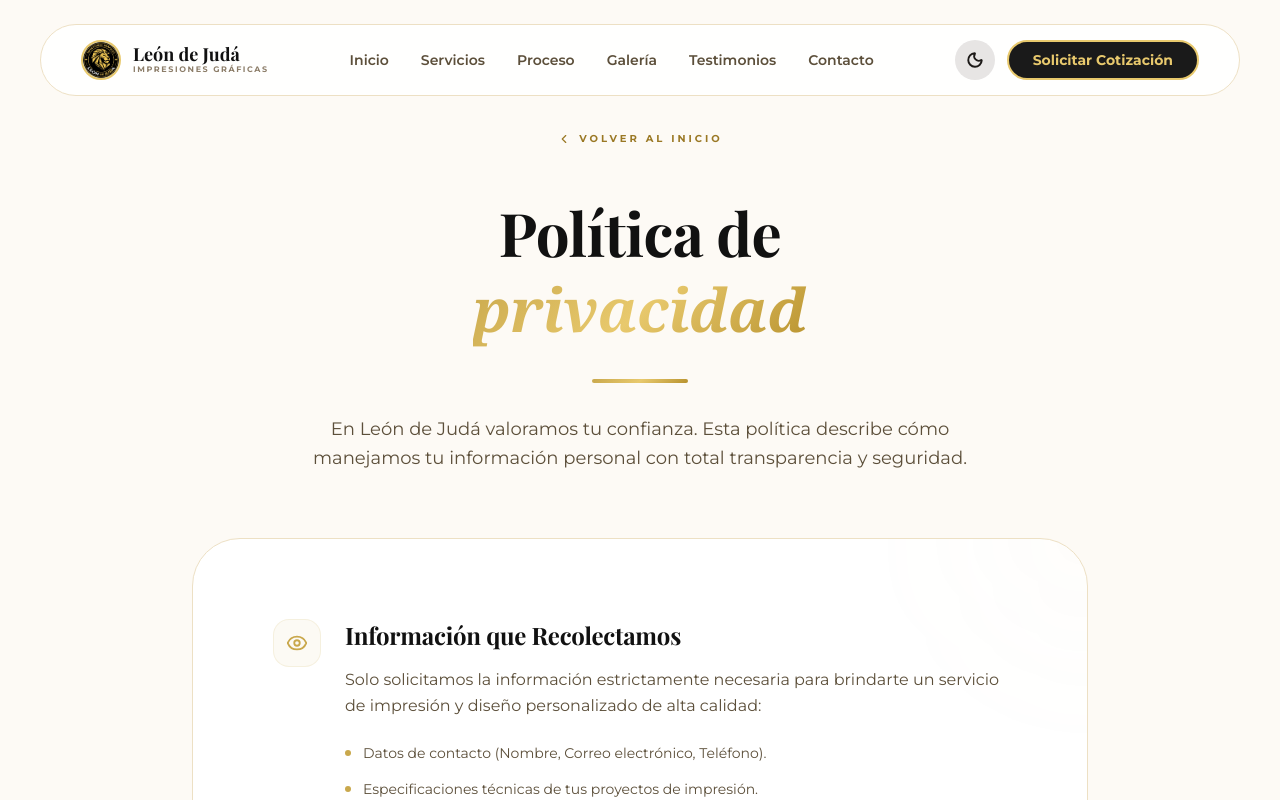
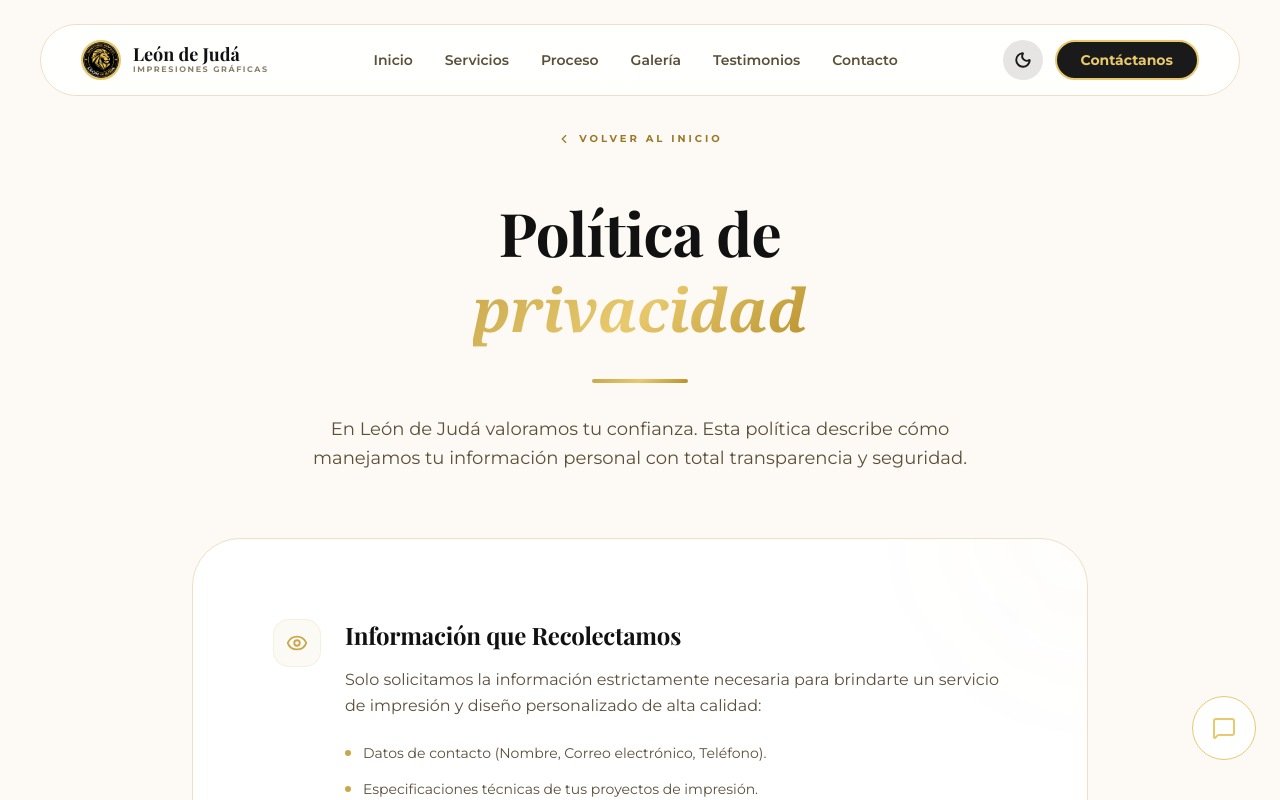
Before and after one commit to marisol0davila21-sudo/leonjd, a Next.js app in the folder frontend/: page /politica-privacidad in a window 1280 px wide. Shown: the top 800 px of the page. Built offline with nearby package versions, Linux system fonts and the light colour scheme.

Commit message:
feat: implement interactive customer feedback form and initialize application structure and navigation pages

```diff
--- a/frontend/app/layout.tsx
+++ b/frontend/app/layout.tsx
@@ -1,6 +1,11 @@
 import type { Metadata } from "next";
 import { Playfair_Display, Montserrat } from "next/font/google";
+import Script from "next/script";
 import "./globals.css";
+import Navbar from "@/components/navigation/navbar";
+import Footer from "@/components/layout/footer";
+import FeedbackForm from "@/components/feedback/feedback-form";
+// import ScrollToTop from "@/components/ui/scroll-to-top";
 
 const playfair = Playfair_Display({
   variable: "--font-display",
@@ -45,22 +50,18 @@ export default function RootLayout({
   children: React.ReactNode;
 }) {
   return (
-    <html
-      lang="es"
-      className={`${playfair.variable} ${montserrat.variable}`}
-      suppressHydrationWarning
-    >
-      <body className="min-h-screen flex flex-col antialiased">
-        <script
-          id="theme-checker"
+    <html lang="es" className={`${playfair.variable} ${montserrat.variable}`} suppressHydrationWarning>
+      <head>
+        <Script
+          id="theme-strategy"
+          strategy="beforeInteractive"
           dangerouslySetInnerHTML={{
             __html: `
               (function() {
                 try {
-                  var theme = localStorage.getItem('theme');
-                  var supportDarkMode = window.matchMedia('(prefers-color-scheme: dark)').matches === true;
-                  if (!theme && supportDarkMode) theme = 'dark';
-                  if (theme === 'dark') {
+                  const savedTheme = localStorage.getItem('theme');
+                  const prefersDark = window.matchMedia('(prefers-color-scheme: dark)').matches;
+                  if (savedTheme === 'dark' || (!savedTheme && prefersDark)) {
                     document.documentElement.classList.add('dark');
                   } else {
                     document.documentElement.classList.remove('dark');
@@ -70,7 +71,15 @@ export default function RootLayout({
             `,
           }}
         />
-        {children}
+      </head>
+      <body className="min-h-screen flex flex-col antialiased">
+        <Navbar />
+        <main className="flex-grow">
+          {children}
+        </main>
+        <Footer />
+        {/* <ScrollToTop /> */}
+        <FeedbackForm />
       </body>
     </html>
   );
--- a/frontend/app/page.tsx
+++ b/frontend/app/page.tsx
@@ -1,40 +1,23 @@
 'use client'
 
-import { useState } from 'react'
-import Navbar from '@/components/navigation/navbar'
 import Hero from '@/sections/hero/hero'
 import Services from '@/sections/services/services'
 import Process from '@/sections/process/process'
 import WhyUs from '@/sections/why-us/why-us'
-import Testimonials, { TestimonialType } from '@/sections/testimonials/testimonials'
+import Testimonials from '@/sections/testimonials/testimonials'
 import ContactCTA from '@/sections/contact/contact-cta'
 import NewsletterSection from '@/components/newsletter/newsletter-section'
-import Footer from '@/components/layout/footer'
-import FeedbackForm from '@/components/feedback/feedback-form'
 
 export default function Home() {
-  const [newTestimonials, setNewTestimonials] = useState<TestimonialType[]>([])
-
-  const handleAddTestimonial = (testimonial: TestimonialType) => {
-    setNewTestimonials(prev => [...prev, testimonial])
-  }
-
   return (
-    <>
-      <Navbar />
     <main className="relative">
-        {/* Floating Feedback Form - Vertical Design */}
-        <FeedbackForm onAddTestimonial={handleAddTestimonial} />
-
       <Hero />
       <Services />
       <Process />
       <WhyUs />
-        <Testimonials externalTestimonials={newTestimonials} />
+      <Testimonials />
       <ContactCTA />
       <NewsletterSection />
     </main>
-      <Footer />
-    </>
   )
 }
--- a/frontend/app/politica-privacidad/page.tsx
+++ b/frontend/app/politica-privacidad/page.tsx
@@ -1,14 +1,10 @@
 'use client'
 
-import Navbar from '@/components/navigation/navbar'
-import Footer from '@/components/layout/footer'
 import { ShieldCheck, Lock, Eye, FileText, ChevronLeft } from 'lucide-react'
 import Link from 'next/link'
 
 export default function PrivacyPolicy() {
   return (
-    <>
-      <Navbar />
     <main className="pt-32 pb-24 bg-[#fdfaf5] dark:bg-[#050505] transition-colors duration-500">
       <div className="container-main">
         {/* Header */}
@@ -118,7 +114,5 @@ export default function PrivacyPolicy() {
         </div>
       </div>
     </main>
-      <Footer />
-    </>
   )
 }
--- a/frontend/components/feedback/feedback-form.tsx
+++ b/frontend/components/feedback/feedback-form.tsx
@@ -5,7 +5,7 @@ import { motion, AnimatePresence } from 'framer-motion'
 import { MessageSquare, X, Star, Send, User, Image as ImageIcon } from 'lucide-react'
 
 interface FeedbackFormProps {
-  onAddTestimonial: (testimonial: any) => void
+  onAddTestimonial?: (testimonial: any) => void
 }
 
 export default function FeedbackForm({ onAddTestimonial }: FeedbackFormProps) {
@@ -39,6 +39,8 @@ export default function FeedbackForm({ onAddTestimonial }: FeedbackFormProps) {
       });
 
       if (response.ok) {
+        const data = await response.json()
+        onAddTestimonial?.(data)
         setSubmitted(true)
         setTimeout(() => {
           setIsOpen(false)
--- a/frontend/components/navigation/navbar.tsx
+++ b/frontend/components/navigation/navbar.tsx
@@ -107,7 +107,7 @@ export default function Navbar() {
               rel="noopener noreferrer"
               className="flex items-center gap-2 bg-[#1a1a1a] dark:bg-[#e8c96d] text-[#e8c96d] dark:text-[#111111] border-2 border-[#e8c96d] text-body text-sm font-bold px-6 py-2 rounded-full hover:bg-[#e8c96d] hover:text-black dark:hover:bg-white active:scale-95 transition-all duration-300"
             >
-              Solicitar Cotización
+              Contáctanos
             </a>
           </div>
 
@@ -132,38 +132,35 @@ export default function Navbar() {
         </div>
       </nav>
 
-      {/* Mobile Menu - REDESIGNED */}
       <div
-        className={`lg:hidden absolute top-24 left-4 right-4 bg-white/95 dark:bg-[#0a0a0a]/95 backdrop-blur-xl rounded-[32px] border border-[#ede0c4] dark:border-white/10 transition-all duration-500 shadow-2xl ${
-          menuOpen ? 'opacity-100 translate-y-0 visible max-h-[600px]' : 'opacity-0 -translate-y-4 invisible max-h-0 overflow-hidden'
+        className={`lg:hidden absolute top-24 right-4 w-[260px] bg-white/95 dark:bg-[#0c0c0c]/98 backdrop-blur-2xl rounded-[32px] border border-[#ede0c4] dark:border-white/10 transition-all duration-500 shadow-2xl ${
+          menuOpen ? 'opacity-100 translate-y-0 visible' : 'opacity-0 -translate-y-4 invisible pointer-events-none'
         }`}
       >
-        <div className="p-8 flex flex-col gap-5">
+        <div className="p-6 flex flex-col gap-1">
           {NAV_LINKS.map((link) => (
             <a
               key={link.label}
               href={link.href}
               onClick={() => setMenuOpen(false)}
-              className="text-display text-2xl font-bold text-[var(--text-main)] hover:text-[#c9a84c] transition-all flex items-center justify-between group py-2"
+              className="group flex items-center justify-between py-3.5 border-b border-[#ede0c430] dark:border-white/5 last:border-none"
             >
-              <div className="relative">
+              <span className="text-body text-base font-bold text-[var(--text-main)] group-hover:text-[#c9a84c] transition-colors uppercase tracking-widest relative">
                 {link.label}
                 <span className="absolute -bottom-1 left-0 w-0 h-0.5 bg-[#c9a84c] transition-all group-hover:w-full" />
-              </div>
-              <div className="w-10 h-10 rounded-full border border-[#ede0c4] dark:border-white/10 flex items-center justify-center group-hover:border-[#c9a84c] group-hover:bg-[#c9a84c10] transition-all">
-                <ChevronLeft size={16} className="rotate-180 text-[#c9a84c] group-hover:scale-110 transition-transform" />
-              </div>
+              </span>
+              <ChevronLeft size={14} className="rotate-180 text-[#c9a84c] opacity-0 group-hover:opacity-100 transition-all" />
             </a>
           ))}
-          <div className="pt-4 border-t border-[#ede0c4] dark:border-white/5 mt-2">
+
+          <div className="mt-4">
             <a
               href="https://wa.me/51906455032"
               target="_blank"
               rel="noopener noreferrer"
-              className="flex items-center justify-center gap-2 bg-gold-gradient text-black text-body text-base font-bold py-4 rounded-2xl shadow-[0_10px_20px_-10px_rgba(201,168,76,0.5)] active:scale-95 transition-all"
+              className="flex items-center justify-center gap-2 bg-[#1a1a1a] dark:bg-[#e8c96d] text-[#e8c96d] dark:text-[#111111] border-2 border-[#e8c96d] text-body text-sm font-bold px-6 py-2.5 rounded-full hover:bg-[#e8c96d] hover:text-black dark:hover:bg-white dark:hover:text-black active:scale-95 transition-all duration-300"
             >
-              <Phone size={18} />
-              Solicitar Cotización
+              Contáctanos
             </a>
           </div>
         </div>
```
Lines whose indentation alone changed are shown as unchanged.
